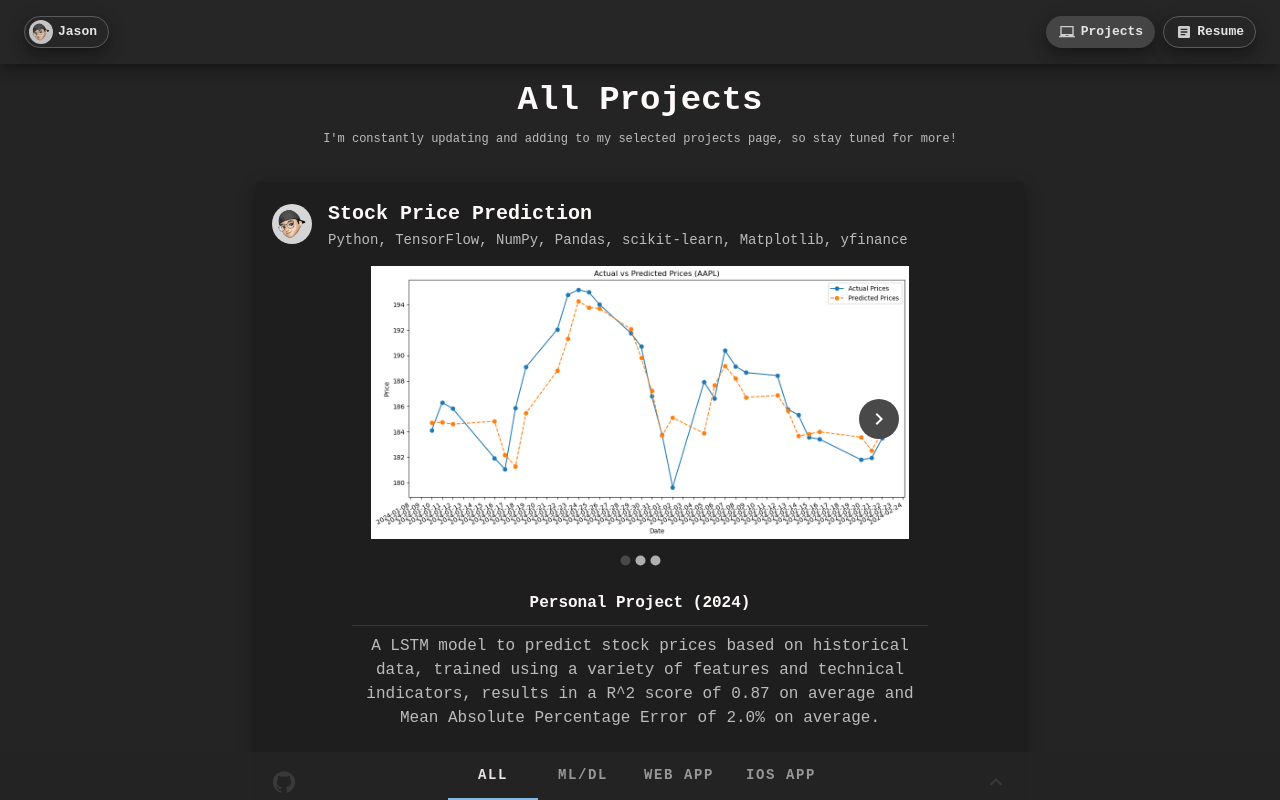
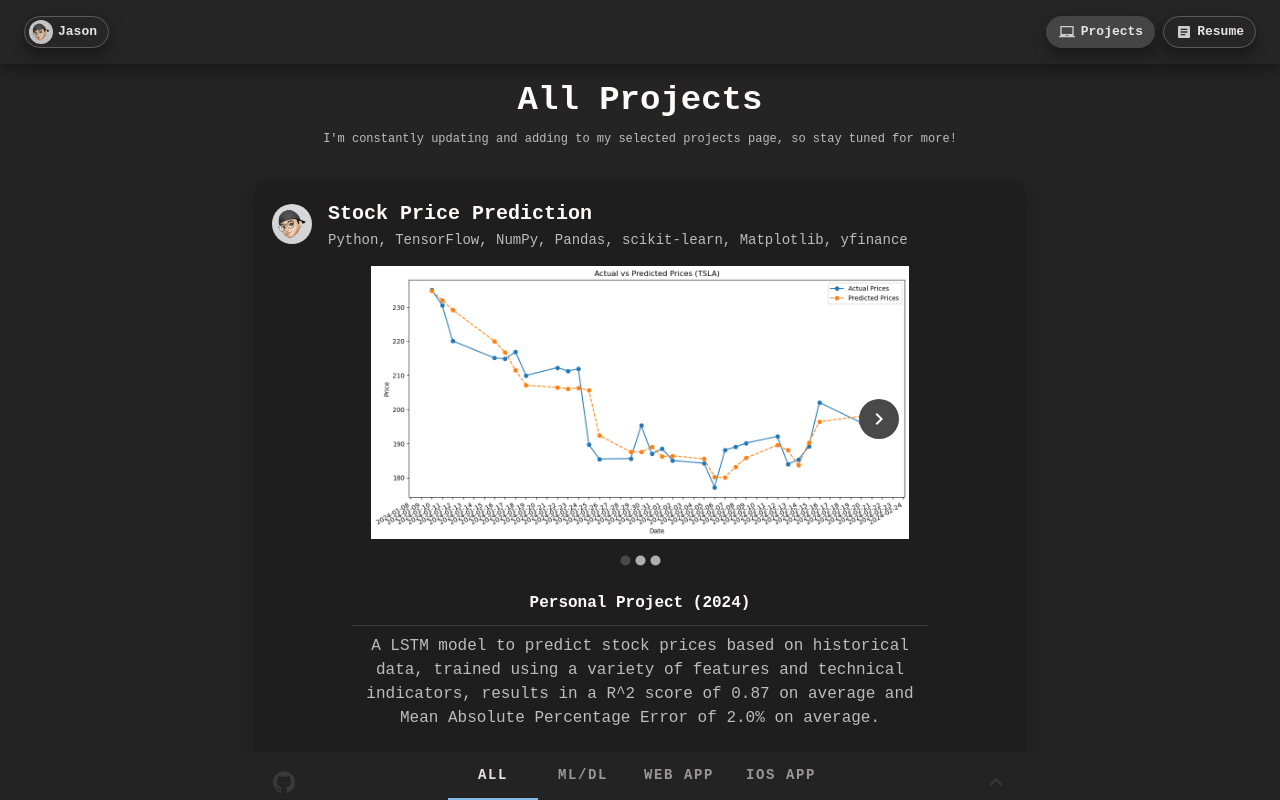
Before and after one commit to Jason-Wuuuu/Jason, a React (Vite) app: page /projects in a window 1280 px wide. Shown: the top 800 px of the page. Built offline with nearby package versions, Linux system fonts and the light colour scheme.

Commit message:
Update Projects.jsx

```diff
--- a/src/components/Projects.jsx
+++ b/src/components/Projects.jsx
@@ -22,8 +22,8 @@ const projects = [
     githubUrl: "https://github.com/Jason-Wuuuu/stock_price_prediction",
     demoUrl: "",
     screenshots: [
+      "stock_price_lstm/TSLA.png",
       "stock_price_lstm/AAPL.png",
-      "stock_price_lstm/TSLA.png",
       "stock_price_lstm/TSM.png",
     ],
   },
```
